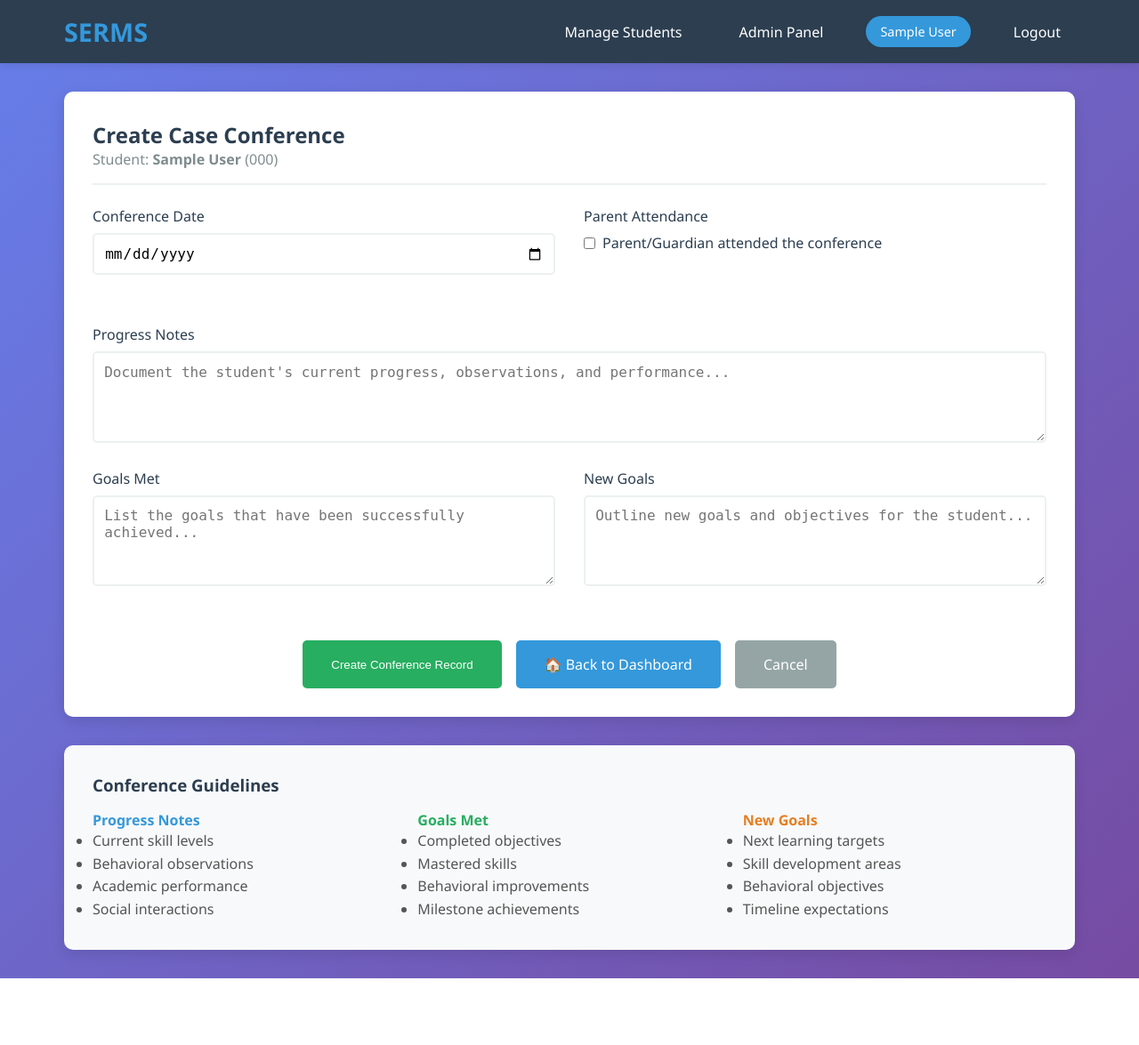
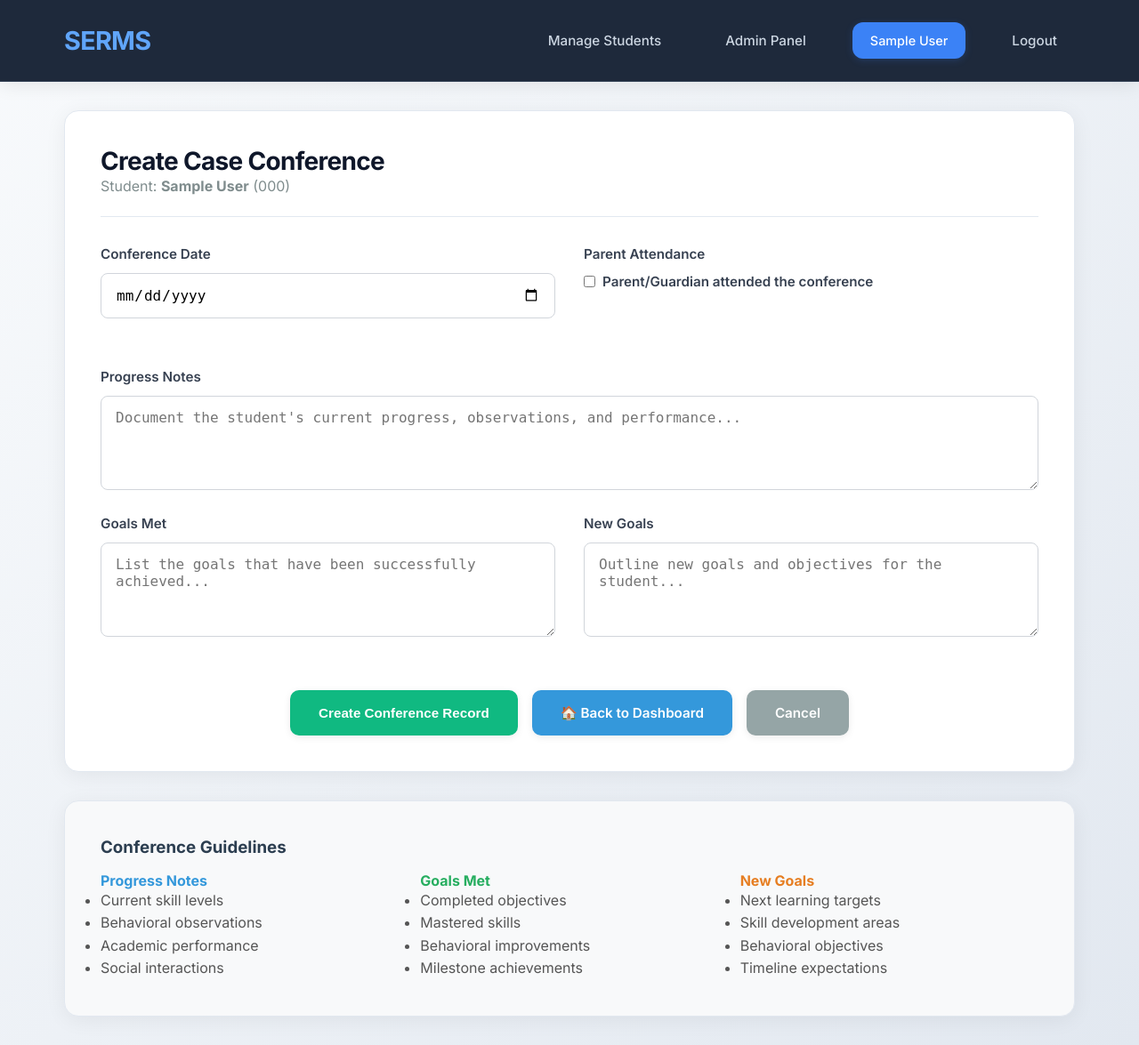
Before and after one commit to astralflare-889/Special-Education-Record-Management-System-SERMS-, a Django app: page /student/1/conference/ in a window 1280 px wide. Shown: the whole page at 89% size. Before the commit the page ends 1100 px from the top, so only its background shows below. Run offline with Django 4.2, Linux system fonts and the light colour scheme; a user stored in the database is signed in; tables that the repository leaves empty hold one stand-in row (values such as "Sample post").

Commit message:
Update design with professional colors, typography, and styling

```diff
--- a/student_records/templates/student_records/base.html
+++ b/student_records/templates/student_records/base.html
@@ -4,6 +4,9 @@
     <meta charset="UTF-8">
     <meta name="viewport" content="width=device-width, initial-scale=1.0">
     <title>{% block title %}SERMS - Special Education Record Management{% endblock %}</title>
+    <link rel="preconnect" href="https://fonts.googleapis.com">
+    <link rel="preconnect" href="https://fonts.gstatic.com" crossorigin>
+    <link href="https://fonts.googleapis.com/css2?family=Inter:wght@400;500;600;700;800&display=swap" rel="stylesheet">
     <style>
         * {
             margin: 0;
@@ -12,16 +15,18 @@
         }
 
         body {
-            font-family: 'Segoe UI', Tahoma, Geneva, Verdana, sans-serif;
-            background: linear-gradient(135deg, #667eea 0%, #764ba2 100%);
+            font-family: 'Inter', 'Segoe UI', -apple-system, BlinkMacSystemFont, sans-serif;
+            background: linear-gradient(135deg, #f8fafc 0%, #e2e8f0 100%);
             min-height: 100vh;
+            color: #1e293b;
         }
 
         .header {
-            background: #2c3e50;
+            background: #1e293b;
             color: white;
-            padding: 1rem 0;
-            box-shadow: 0 2px 10px rgba(0,0,0,0.1);
+            padding: 1.5rem 0;
+            box-shadow: 0 4px 20px rgba(0,0,0,0.08);
+            border-bottom: 1px solid #334155;
         }
 
         .header-content {
@@ -35,8 +40,9 @@
 
         .logo {
             font-size: 1.8rem;
-            font-weight: bold;
-            color: #3498db;
+            font-weight: 700;
+            color: #60a5fa;
+            letter-spacing: -0.025em;
         }
 
         .nav-menu {
@@ -46,22 +52,28 @@
         }
 
         .nav-menu a {
-            color: white;
+            color: #cbd5e1;
             text-decoration: none;
-            padding: 0.5rem 1rem;
-            border-radius: 5px;
-            transition: background 0.3s;
+            padding: 0.75rem 1.25rem;
+            border-radius: 8px;
+            transition: all 0.2s ease;
+            font-weight: 500;
+            font-size: 0.95rem;
         }
 
         .nav-menu a:hover {
-            background: #34495e;
+            background: #334155;
+            color: white;
+            transform: translateY(-1px);
         }
 
         .user-info {
-            background: #3498db;
-            padding: 0.5rem 1rem;
-            border-radius: 20px;
+            background: #3b82f6;
+            padding: 0.75rem 1.25rem;
+            border-radius: 12px;
             font-size: 0.9rem;
+            font-weight: 500;
+            box-shadow: 0 2px 8px rgba(59,130,246,0.2);
         }
 
         .container {
@@ -72,55 +84,64 @@
 
         .card {
             background: white;
-            border-radius: 10px;
-            box-shadow: 0 5px 15px rgba(0,0,0,0.1);
-            padding: 2rem;
+            border-radius: 16px;
+            box-shadow: 0 4px 24px rgba(0,0,0,0.06);
+            border: 1px solid #e2e8f0;
+            padding: 2.5rem;
             margin-bottom: 2rem;
         }
 
         .card-header {
-            border-bottom: 2px solid #ecf0f1;
-            padding-bottom: 1rem;
-            margin-bottom: 1.5rem;
+            border-bottom: 1px solid #e2e8f0;
+            padding-bottom: 1.5rem;
+            margin-bottom: 2rem;
         }
 
         .card-title {
-            color: #2c3e50;
-            font-size: 1.5rem;
-            font-weight: 600;
+            color: #0f172a;
+            font-size: 1.75rem;
+            font-weight: 700;
+            letter-spacing: -0.025em;
+            line-height: 1.2;
         }
 
         .btn {
-            padding: 0.7rem 1.5rem;
+            padding: 0.875rem 1.75rem;
             border: none;
-            border-radius: 5px;
+            border-radius: 10px;
             cursor: pointer;
             text-decoration: none;
             display: inline-block;
-            font-weight: 500;
-            transition: all 0.3s;
+            font-weight: 600;
+            font-size: 0.95rem;
+            transition: all 0.2s ease;
+            box-shadow: 0 2px 8px rgba(0,0,0,0.08);
         }
 
         .btn-primary {
-            background: #3498db;
+            background: #3b82f6;
             color: white;
         }
 
         .btn-primary:hover {
-            background: #2980b9;
+            background: #2563eb;
+            transform: translateY(-1px);
+            box-shadow: 0 4px 12px rgba(59,130,246,0.2);
         }
 
         .btn-success {
-            background: #27ae60;
+            background: #10b981;
             color: white;
         }
 
         .btn-success:hover {
-            background: #229954;
+            background: #059669;
+            transform: translateY(-1px);
+            box-shadow: 0 4px 12px rgba(16,185,129,0.2);
         }
 
         .btn-danger {
-            background: #e74c3c;
+            background: #ef4444;
             color: white;
         }
 
@@ -131,19 +152,22 @@
         }
 
         .table th, .table td {
-            padding: 1rem;
+            padding: 1.25rem;
             text-align: left;
-            border-bottom: 1px solid #ecf0f1;
+            border-bottom: 1px solid #e2e8f0;
         }
 
         .table th {
-            background: #f8f9fa;
+            background: #f8fafc;
             font-weight: 600;
-            color: #2c3e50;
+            color: #374151;
+            font-size: 0.9rem;
+            text-transform: uppercase;
+            letter-spacing: 0.05em;
         }
 
         .table tr:hover {
-            background: #f8f9fa;
+            background: #f8fafc;
         }
 
         .form-group {
@@ -152,66 +176,80 @@
 
         .form-group label {
             display: block;
-            margin-bottom: 0.5rem;
-            font-weight: 500;
-            color: #2c3e50;
+            margin-bottom: 0.75rem;
+            font-weight: 600;
+            color: #374151;
+            font-size: 0.95rem;
         }
 
         .form-control {
             width: 100%;
-            padding: 0.7rem;
-            border: 2px solid #ecf0f1;
-            border-radius: 5px;
+            padding: 0.875rem 1rem;
+            border: 1px solid #d1d5db;
+            border-radius: 8px;
             font-size: 1rem;
+            transition: all 0.2s ease;
         }
 
         .form-control:focus {
             outline: none;
-            border-color: #3498db;
+            border-color: #3b82f6;
+            box-shadow: 0 0 0 3px rgba(59,130,246,0.1);
         }
 
         .alert {
-            padding: 1rem;
-            border-radius: 5px;
+            padding: 1rem 1.25rem;
+            border-radius: 10px;
             margin-bottom: 1rem;
+            font-weight: 500;
         }
 
         .alert-success {
-            background: #d4edda;
-            color: #155724;
-            border: 1px solid #c3e6cb;
+            background: #dcfce7;
+            color: #166534;
+            border: 1px solid #bbf7d0;
         }
 
         .alert-error {
-            background: #f8d7da;
-            color: #721c24;
-            border: 1px solid #f5c6cb;
+            background: #fef2f2;
+            color: #991b1b;
+            border: 1px solid #fecaca;
         }
 
         .stats-grid {
             display: grid;
-            grid-template-columns: repeat(auto-fit, minmax(250px, 1fr));
-            gap: 1.5rem;
+            grid-template-columns: repeat(auto-fit, minmax(280px, 1fr));
+            gap: 2rem;
             margin-bottom: 2rem;
         }
 
         .stat-card {
             background: white;
-            padding: 1.5rem;
-            border-radius: 10px;
-            box-shadow: 0 3px 10px rgba(0,0,0,0.1);
+            padding: 2rem;
+            border-radius: 16px;
+            box-shadow: 0 4px 24px rgba(0,0,0,0.06);
+            border: 1px solid #e2e8f0;
             text-align: center;
+            transition: all 0.2s ease;
+        }
+
+        .stat-card:hover {
+            transform: translateY(-2px);
+            box-shadow: 0 8px 32px rgba(0,0,0,0.1);
         }
 
         .stat-number {
-            font-size: 2.5rem;
-            font-weight: bold;
-            color: #3498db;
+            font-size: 2.75rem;
+            font-weight: 800;
+            color: #3b82f6;
+            line-height: 1;
         }
 
         .stat-label {
-            color: #7f8c8d;
-            margin-top: 0.5rem;
+            color: #64748b;
+            margin-top: 0.75rem;
+            font-weight: 500;
+            font-size: 0.95rem;
         }
     </style>
 </head>
```
